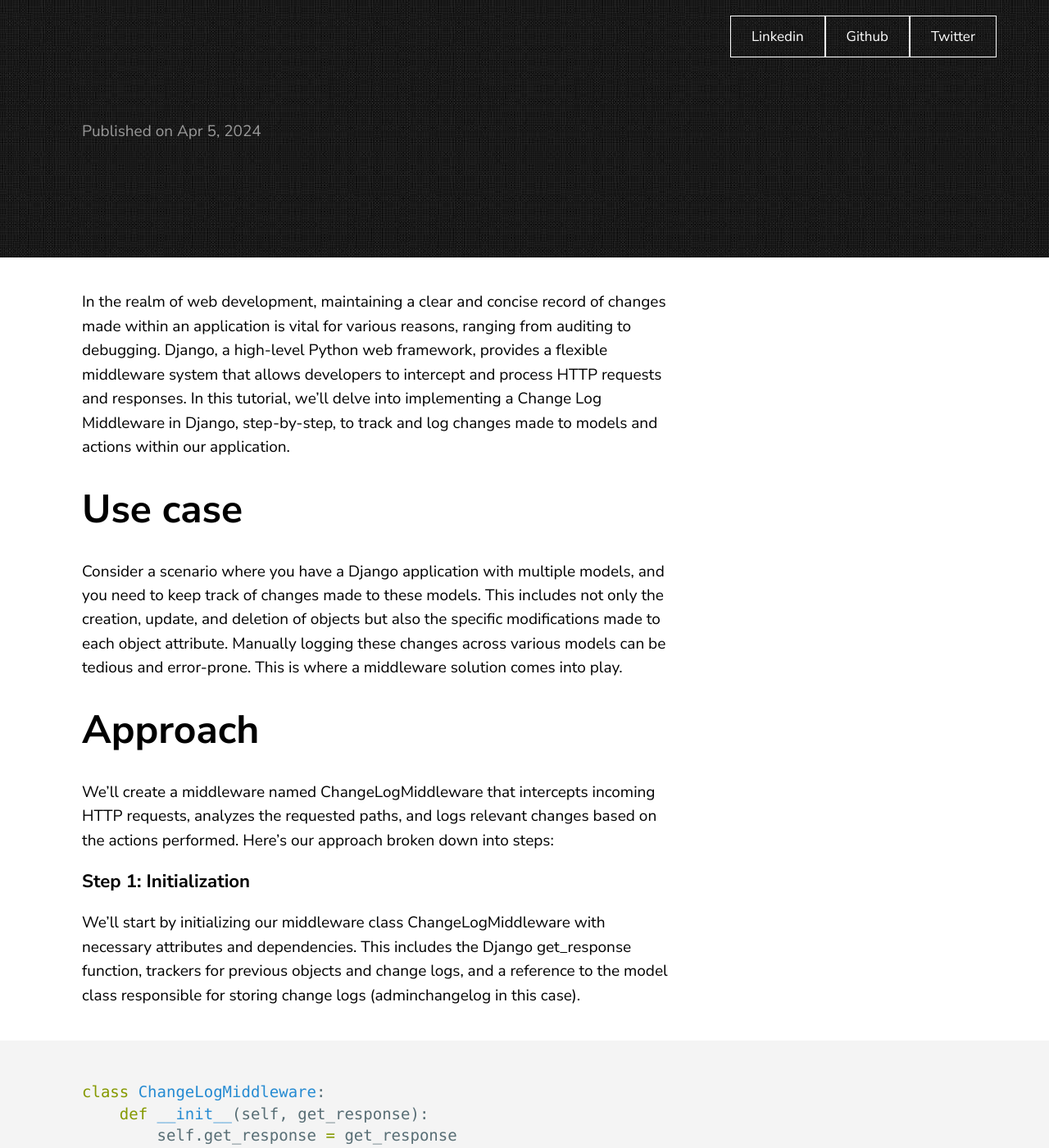
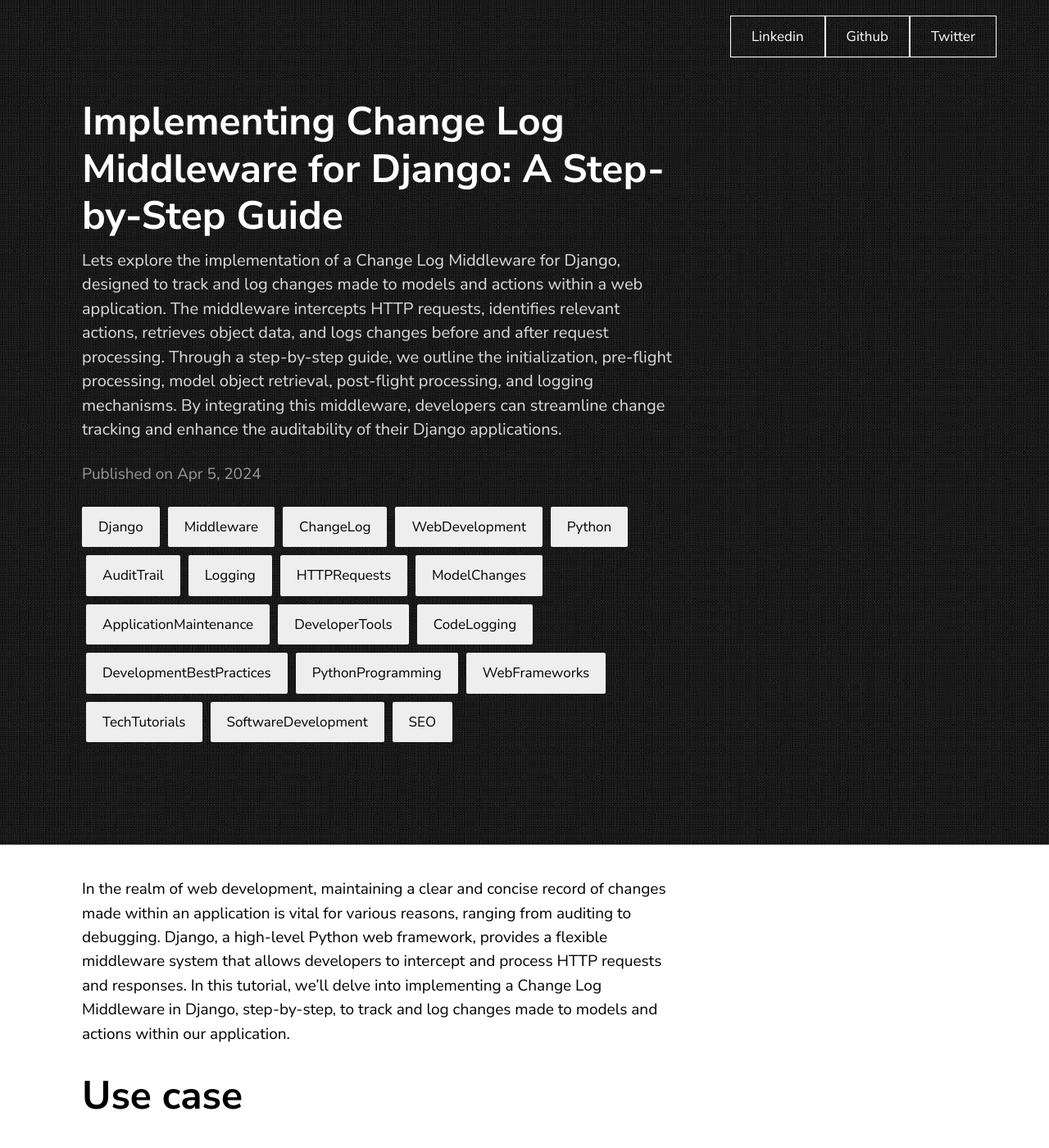
Before and after one commit to proxyroot/proxyroot.github.io, a Jekyll site: the page built from _posts/2024-04-05-django-admin-change-log-middleware.markdown, in a window 1280 px wide and 1400 px high. Shown: the whole window at 82% size. Built offline with Jekyll 4.4.1, drawn with Linux system fonts in a browser that asks for light colours; our own code applies the rules of GitHub Pages for plain Markdown files; some of the changed lines change nothing that is shown.

Commit message:
Fix git mess

```diff
--- a/_posts/2024-04-05-django-admin-change-log-middleware.markdown
+++ b/_posts/2024-04-05-django-admin-change-log-middleware.markdown
@@ -3,12 +3,7 @@ layout: post
 title:  "Implementing Change Log Middleware for Django: A Step-by-Step Guide"
 description: Lets explore the implementation of a Change Log Middleware for Django, designed to track and log changes made to models and actions within a web application. The middleware intercepts HTTP requests, identifies relevant actions, retrieves object data, and logs changes before and after request processing. Through a step-by-step guide, we outline the initialization, pre-flight processing, model object retrieval, post-flight processing, and logging mechanisms. By integrating this middleware, developers can streamline change tracking and enhance the auditability of their Django applications.
 date:   2024-04-05 10:00:00 +0500
-<<<<<<< Updated upstream
 categories: Django Middleware ChangeLog WebDevelopment Python AuditTrail Logging HTTPRequests ModelChanges ApplicationMaintenance DeveloperTools CodeLogging DevelopmentBestPractices PythonProgramming WebFrameworks TechTutorials SoftwareDevelopment SEO
-
-=======
-categories: Django Middleware ChangeLog WebDevelopment Python AuditTrail Logging HTTPRequests ModelChanges ApplicationMaintenance DeveloperTools CodeLogging DevelopmentBestPractices PythonProgramming WebFrameworks TechTutorials SoftwareDevelopment
->>>>>>> Stashed changes
 ---
 
 In the realm of web development, maintaining a clear and concise record of changes made within an application is vital for various reasons, ranging from auditing to debugging. Django, a high-level Python web framework, provides a flexible middleware system that allows developers to intercept and process HTTP requests and responses. In this tutorial, we'll delve into implementing a Change Log Middleware in Django, step-by-step, to track and log changes made to models and actions within our application.
```
